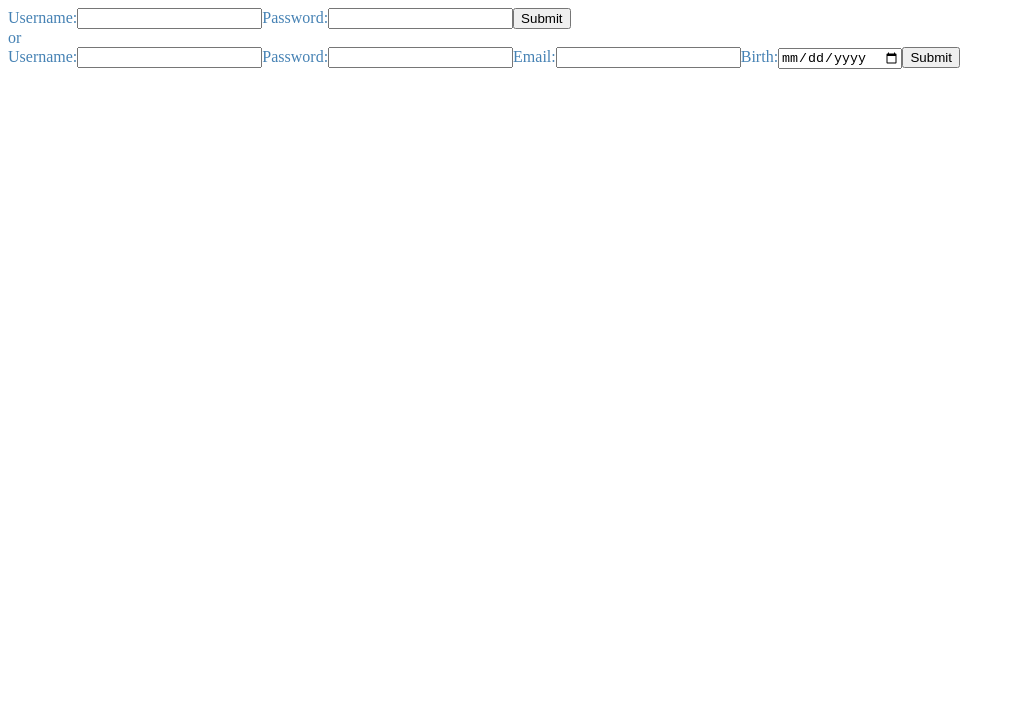
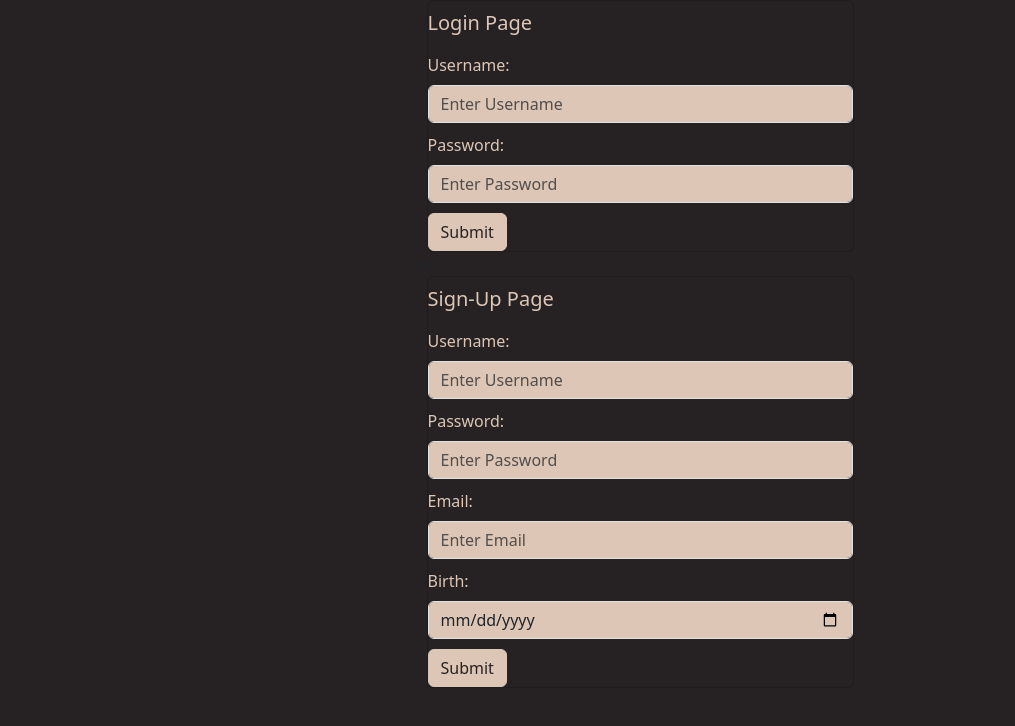
Before and after one commit to bradkcrist/myFlix-clients, a React (Vite) app: page / in a window 1280 px wide. Shown: the top 726 px of the page, without its empty margins (0-1015 px from the left). Built offline with nearby package versions, Linux system fonts and the light colour scheme.

Commit message:
Istalled react-bootstrap and used Form, Container, Row, Col, Card, Button on all my viewings. Did some styling in SCSS for all my pages and viewings

```diff
--- a/package.json
+++ b/package.json
@@ -7,9 +7,11 @@
   "author": "",
   "license": "ISC",
   "dependencies": {
+    "bootstrap": "^5.3.3",
     "cors": "^2.8.5",
     "prop-types": "^15.8.1",
     "react": "^18.2.0",
+    "react-bootstrap": "^2.10.2",
     "react-dom": "^18.2.0"
   },
   "devDependencies": {
--- a/src/components/login-view/login-view.jsx
+++ b/src/components/login-view/login-view.jsx
@@ -1,5 +1,6 @@
 import { React } from 'react';
 import { useState } from 'react';
+import { Form, Container, Row, Col, Card, Button } from 'react-bootstrap';
 
 export const LoginView = ({ onLoggedIn }) => {
   const [username, setUsername] = useState('');
@@ -37,16 +38,27 @@ export const LoginView = ({ onLoggedIn }) => {
   };
 
   return (
-    <form onSubmit={handleSubmit}>
-      <label>
-        Username:
-        <input type='text' value={username} onChange={(e) => setUsername(e.target.value)} required />
-      </label>
-      <label>
-        Password:
-        <input type='password' value={password} onChange={(e) => setPassword(e.target.value)} required />
-      </label>
-      <button type='submit'>Submit</button>
-    </form>
+    <Container>
+      <Row>
+        <Col>
+          <Card>
+            <Card.Title className='login'>Login Page</Card.Title>
+            <Form onSubmit={handleSubmit}>
+              <Form.Group>
+                <Form.Label className='login'>Username:</Form.Label>
+                <Form.Control className='login-bubble' type='text' value={username} onChange={(e) => setUsername(e.target.value)} required placeholder='Enter Username' />
+              </Form.Group>
+              <Form.Group>
+                <Form.Label className='login'>Password:</Form.Label>
+                <Form.Control className='login-bubble' type='password' value={password} onChange={(e) => setPassword(e.target.value)} required placeholder='Enter Password' />
+              </Form.Group>
+              <Button className='login-btn' type='submit'>
+                Submit
+              </Button>
+            </Form>
+          </Card>
+        </Col>
+      </Row>
+    </Container>
   );
 };
--- a/src/components/main-view/main-view.jsx
+++ b/src/components/main-view/main-view.jsx
@@ -3,6 +3,7 @@ import { MovieCard } from '../movie-card/movie-card';
 import { LoginView } from '../login-view/login-view';
 import { SignupView } from '../signup-view/signup-view';
 import { useState, useEffect } from 'react';
+import { Row, Col, Button } from 'react-bootstrap';
 
 export const MainView = () => {
   const storedUser = JSON.parse(localStorage.getItem('user'));
@@ -45,9 +46,12 @@ export const MainView = () => {
       });
   }, [token]);
 
-  if (!user) {
   return (
+    <Row className='justify-content-md-center'>
       <>
+        {!user ? (
+          <>
+            <Col md={5}>
               <LoginView
                 onLoggedIn={(user, token) => {
                   setUser(user);
@@ -56,21 +60,18 @@ export const MainView = () => {
               />
               or
               <SignupView />
+            </Col>
           </>
-    );
-  }
-
-  if (selectedMovie) {
-    return <MovieView movie={selectedMovie} onBackClick={() => setSelectedMovie(null)} />;
-  }
-
-  if (movie.length === 0) {
-    return <div>The list is empty</div>;
-  }
-
-  return (
+        ) : selectedMovie ? (
+          <Col md={8}>
+            <MovieView movie={selectedMovie} onBackClick={() => setSelectedMovie(null)} />
+          </Col>
+        ) : movie.length === 0 ? (
+          <div>The list is empty</div>
+        ) : (
           <div>
-      <button
+            <Button
+              className='logout-btn'
               onClick={() => {
                 setUser(null);
                 setToken(null);
@@ -78,18 +79,15 @@ export const MainView = () => {
               }}
             >
               Logout
-      </button>
-      {movie.map((movie) => {
-        return (
-          <MovieCard
-            key={movie.id}
-            movie={movie}
-            onMovieClick={(newSelectedMovie) => {
-              setSelectedMovie(newSelectedMovie);
-            }}
-          />
-        );
-      })}
+            </Button>
+            {movie.map((movie) => (
+              <Col key={movie.id} md={3}>
+                <MovieCard movie={movie} onMovieClick={(newSelectedMovie) => setSelectedMovie(newSelectedMovie)} />
+              </Col>
+            ))}
           </div>
+        )}
+      </>
+    </Row>
   );
 };
--- a/src/components/movie-card/movie-card.jsx
+++ b/src/components/movie-card/movie-card.jsx
@@ -1,15 +1,20 @@
 import PropTypes from 'prop-types';
+import { Row, Col, Card } from 'react-bootstrap';
 
 export const MovieCard = ({ movie, onMovieClick }) => {
   return (
-    <div
+    <Row
       onClick={() => {
         onMovieClick(movie);
       }}
     >
-      {movie.title}
-      {movie.imagepath}
-    </div>
+      <Col>
+        <Card className='movie-click'>
+          {movie.title}
+          {movie.imagepath}
+        </Card>
+      </Col>
+    </Row>
   );
 };
 
--- a/src/components/movie-view/movie-view.jsx
+++ b/src/components/movie-view/movie-view.jsx
@@ -1,37 +1,24 @@
+import { Card, Button } from 'react-bootstrap';
+
 export const MovieView = ({ movie, onBackClick }) => {
   return (
-    <div>
-      <div>
-        <img src={movie.image} />
-      </div>
-      <div>
-        <span>Title: </span>
-        <span>{movie.title}</span>
-      </div>
-      <div>
-        <span>Description: </span>
-        <span>{movie.description}</span>
-      </div>
-      <div>
-        <span>Genre: </span>
-        <span>{movie.genre}</span>
-        <br />
-        <span>Deatils:</span>
-        <span>{movie.details}</span>
-      </div>
-      <div>
-        <span>Director: </span>
-        <span>{movie.director}</span>
-      </div>
-      <div>
-        <span>Bio: </span>
-        <span>{movie.bio}</span>
-      </div>
-      <div>
-        <span>Birth: </span>
-        <span>{movie.birth}</span>
-      </div>
-      <button onClick={onBackClick}>Back</button>
-    </div>
+    <Card className='movie-card'>
+      <Card.Body>
+        <Card.Img className='movie-img' variant='top' src={movie.image} width={100} height={700} />
+        <Card.Title className='title'>{movie.title}</Card.Title>
+        <Card.Subtitle className='title-info'>Description:</Card.Subtitle>
+        <Card.Text className='movie-info'>{movie.description}</Card.Text>
+        <Card.Subtitle className='title-info'>Genre:</Card.Subtitle>
+        <Card.Text className='movie-info'>{movie.genre}</Card.Text>
+        <Card.Text className='movie-info'>{movie.details}</Card.Text>
+        <Card.Subtitle className='title-info'>Director:</Card.Subtitle>
+        <Card.Text className='movie-info'>{movie.director}</Card.Text>
+        <Card.Text className='movie-info'>{movie.bio}</Card.Text>
+        <Card.Text className='movie-info'>{movie.birth}</Card.Text>
+        <Button className='movie-btn' onClick={onBackClick}>
+          Back
+        </Button>
+      </Card.Body>
+    </Card>
   );
 };
--- a/src/components/signup-view/signup-view.jsx
+++ b/src/components/signup-view/signup-view.jsx
@@ -1,4 +1,5 @@
 import { useState } from 'react';
+import { Form, Container, Row, Col, Card, Button } from 'react-bootstrap';
 
 export const SignupView = () => {
   const [username, setUsername] = useState('');
@@ -33,24 +34,35 @@ export const SignupView = () => {
   };
 
   return (
-    <form onSubmit={handleSubmit}>
-      <label>
-        Username:
-        <input type='text' value={username} onChange={(e) => setUsername(e.target.value)} required minLength='6' />
-      </label>
-      <label>
-        Password:
-        <input type='password' value={password} onChange={(e) => setPassword(e.target.value)} required />
-      </label>
-      <label>
-        Email:
-        <input type='email' value={email} onChange={(e) => setEmail(e.target.value)} required />
-      </label>
-      <label>
-        Birth:
-        <input type='date' value={birth} onChange={(e) => setBirth(e.target.value)} required />
-      </label>
-      <button type='submit'>Submit</button>
-    </form>
+    <Container>
+      <Row>
+        <Col>
+          <Card>
+            <Card.Title className='signup'>Sign-Up Page</Card.Title>
+            <Form onSubmit={handleSubmit}>
+              <Form.Group>
+                <Form.Label className='signup'>Username:</Form.Label>
+                <Form.Control className='signup-bubble' type='text' value={username} onChange={(e) => setUsername(e.target.value)} required minLength='6' placeholder='Enter Username' />
+              </Form.Group>
+              <Form.Group>
+                <Form.Label className='signup'>Password:</Form.Label>
+                <Form.Control className='signup-bubble' type='password' value={password} onChange={(e) => setPassword(e.target.value)} required placeholder='Enter Password' />
+              </Form.Group>
+              <Form.Group>
+                <Form.Label className='signup'>Email:</Form.Label>
+                <Form.Control className='signup-bubble' type='email' value={email} onChange={(e) => setEmail(e.target.value)} required placeholder='Enter Email' />
+              </Form.Group>
+              <Form.Group>
+                <Form.Label className='signup'>Birth:</Form.Label>
+                <Form.Control className='signup-bubble' type='date' value={birth} onChange={(e) => setBirth(e.target.value)} required placeholder='Enter Birthday' />
+              </Form.Group>
+              <Button className='signup-btn' type='submit'>
+                Submit
+              </Button>
+            </Form>
+          </Card>
+        </Col>
+      </Row>
+    </Container>
   );
 };
--- a/src/index.html
+++ b/src/index.html
@@ -4,7 +4,7 @@
     <title>myFlix</title>
   </head>
   <body>
-    <div id="root"></div>
+    <div class="page" id="root"></div>
     <script type="module" src="index.jsx"></script>
   </body>
 </html>
--- a/src/index.jsx
+++ b/src/index.jsx
@@ -1,14 +1,13 @@
 import { createRoot } from 'react-dom/client';
-
 import { MainView } from './components/main-view/main-view';
-
+import Container from 'react-bootstrap/Container';
 import './index.scss';
 
 const MyFlixApplication = () => {
   return (
-    <div className='my-flix'>
+    <Container>
       <MainView />
-    </div>
+    </Container>
   );
 };
 
--- a/src/index.scss
+++ b/src/index.scss
@@ -1,5 +1,102 @@
-$color: steelblue;
+$body-bg: #262223;
 
-.my-flix {
-  color: $color;
+@import '~bootstrap/scss/bootstrap.scss';
+
+$primary: #262223;
+$secondary: #ddc6b6;
+$third: #faf9f6;
+
+.login {
+  color: $secondary;
+  padding-top: 10px;
 }
+
+.login-bubble:focus {
+  background: $secondary;
+  transition: none;
+}
+
+.login-bubble {
+  background-color: $secondary;
+}
+
+.login-btn {
+  margin-top: 10px;
+  color: $primary;
+  background-color: $secondary;
+  border-color: $secondary;
+}
+
+.signup {
+  color: $secondary;
+  padding-top: 10px;
+}
+
+.signup-bubble:focus {
+  background: $secondary;
+  transition: none;
+}
+
+.signup-bubble {
+  background-color: $secondary;
+}
+
+.signup-btn {
+  margin-top: 10px;
+  color: $primary;
+  background-color: $secondary;
+  border-color: $secondary;
+}
+
+.movie-click {
+  margin: 10px;
+  color: $secondary;
+  padding: 20px;
+  border-color: $third;
+}
+
+.title {
+  color: $secondary;
+  font-size: x-large;
+  text-align: center;
+}
+
+.title-info {
+  color: $secondary;
+  font-size: large;
+  text-align: center;
+  padding-top: 10px;
+  padding-bottom: 10px;
+}
+
+.movie-info {
+  color: $secondary;
+  font-size: medium;
+  text-align: center;
+}
+
+.movie-card {
+  border-color: $third;
+}
+
+.movie-btn {
+  background-color: $third;
+  color: $primary;
+  border-color: $primary;
+}
+
+.movie-btn:hover {
+  background: transparent;
+  border-color: $third;
+}
+
+.logout-btn {
+  background-color: $third;
+  color: $primary;
+  border-color: $primary;
+}
+
+.logout-btn:hover {
+  background: transparent;
+  border-color: $third;
+}
```
Also changed, not shown: 14 other files (tests, documents, lock files or other folders). Lines whose indentation alone changed are shown as unchanged.
